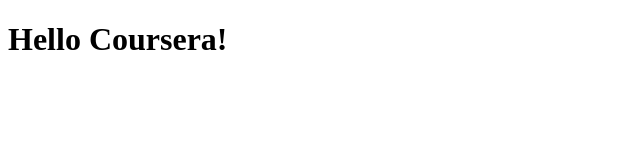
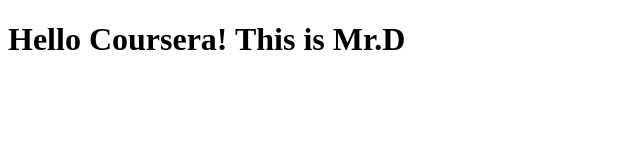
Before and after one commit to Night-Owl-18/coursera-test, a plain HTML site: page site/index.html in a window 1280 px wide. Shown: the whole page, without its empty margins (0-640 px from the left). Drawn offline with Linux system fonts and the light colour scheme.

Commit message:
Small Changes

```diff
--- a/site/index.html
+++ b/site/index.html
@@ -6,6 +6,6 @@
 	<title>Hello Coursera!</title>
 </head>
 <body>
-	<h1>Hello Coursera!</h1>
+	<h1>Hello Coursera! This is Mr.D</h1>
 </body>
 </html>
```
